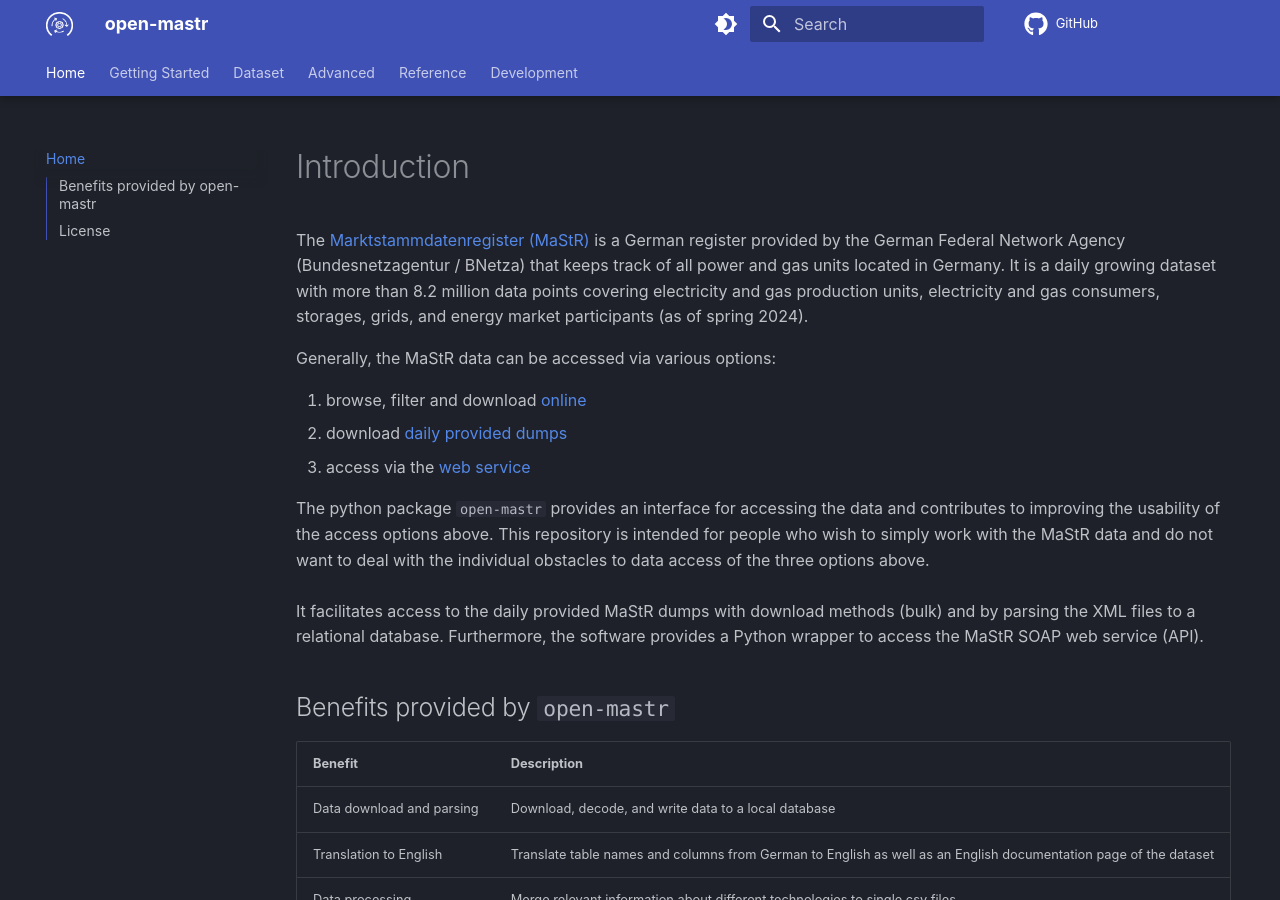
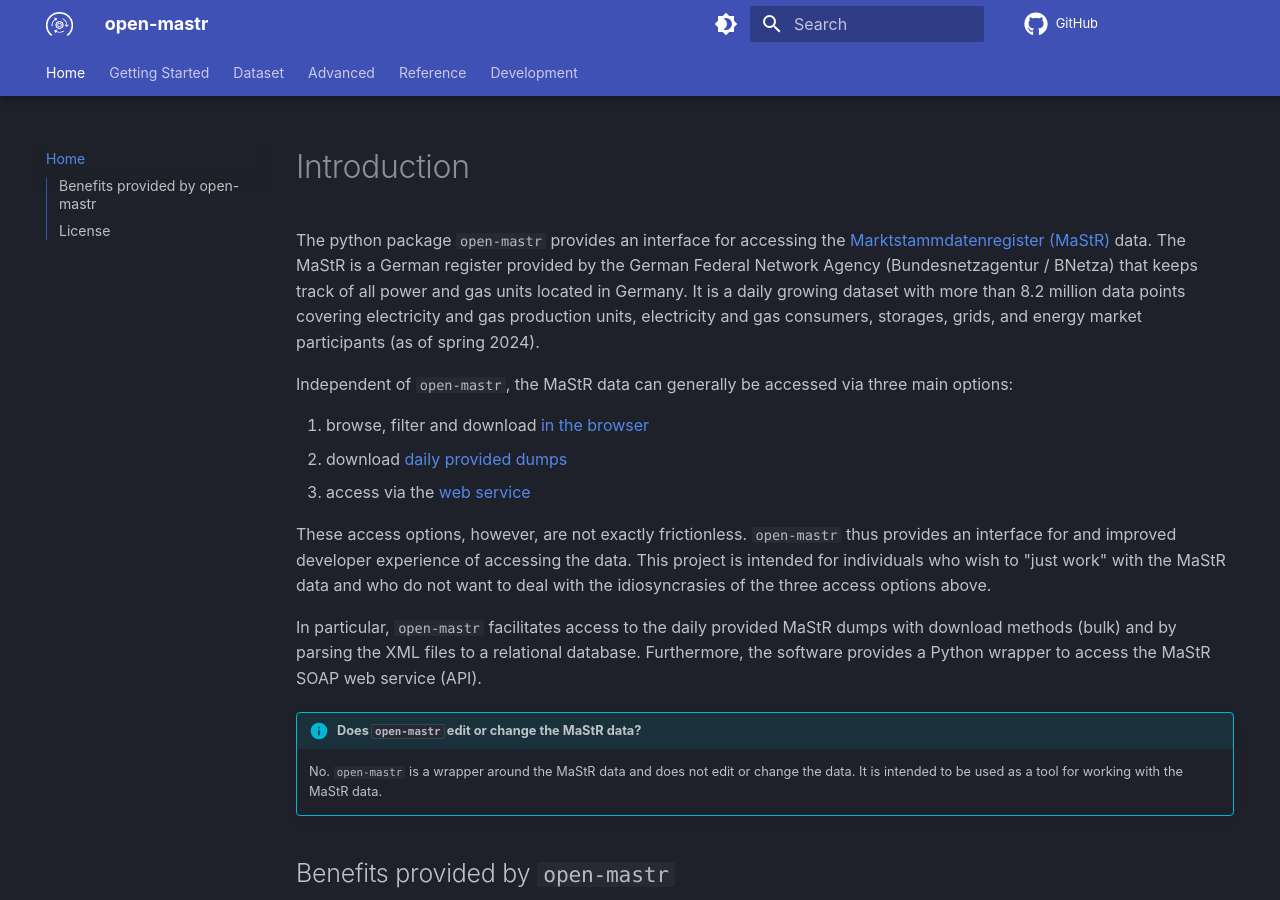
Before and after one commit to OpenEnergyPlatform/open-MaStR, an MkDocs documentation site: the page built from docs/index.md, in a window 1280 px wide and 900 px high. Built offline with MkDocs 1.6.1 and Material for MkDocs 9.7.7, drawn with Linux system fonts in a browser that asks for light colours; emoji names are drawn with the system emoji font; comment, search, counter and statistics services are not loaded.

Commit message:
improve intro texts

```diff
--- a/docs/index.md
+++ b/docs/index.md
@@ -1,29 +1,27 @@
 # Introduction
 
-The [Marktstammdatenregister (MaStR)](https://www.marktstammdatenregister.de/MaStR) is a German register
-provided by the German Federal Network Agency (Bundesnetzagentur / BNetza) that keeps track of all power and gas units located in Germany.
-It is a daily growing dataset with more than 8.2 million data points covering electricity and gas production units, electricity and gas consumers, storages, grids, and energy market participants (as of spring 2024).
+The python package `open-mastr` provides an interface for accessing the [Marktstammdatenregister (MaStR)](https://www.marktstammdatenregister.de/MaStR) data. The MaStR is a German register provided by the German Federal Network Agency (Bundesnetzagentur / BNetza) that keeps track of all power and gas units located in Germany. It is a daily growing dataset with more than 8.2 million data points covering electricity and gas production units, electricity and gas consumers, storages, grids, and energy market participants (as of spring 2024).
 
-Generally, the MaStR data can be accessed via various options:
+Independent of `open-mastr`, the MaStR data can generally be accessed via three main options:
 
-  1. browse, filter and download [online](https://www.marktstammdatenregister.de/MaStR)
-  1. download [daily provided dumps](https://www.marktstammdatenregister.de/MaStR/Datendownload)
-  1. access via the [web service](https://www.marktstammdatenregister.de/MaStRHilfe/subpages/webdienst.html)
+  1. browse, filter and download [in the browser](https://www.marktstammdatenregister.de/MaStR)
+  2. download [daily provided dumps](https://www.marktstammdatenregister.de/MaStR/Datendownload)
+  3. access via the [web service](https://www.marktstammdatenregister.de/MaStRHilfe/subpages/webdienst.html)
 
-The python package `open-mastr` provides an interface for accessing the data and contributes to improving the
-usability of the access options above. This repository is intended for people who wish to simply work with the
-MaStR data and do not want to deal with the individual obstacles to data access of the three options above.  <br> <br>
-It facilitates access to the daily provided MaStR dumps with download methods (bulk) and by
-parsing the XML files to a relational database. Furthermore, the software provides a Python wrapper to access the MaStR
-SOAP web service (API).
+These access options, however, are not exactly frictionless. `open-mastr` thus provides an interface for and improved developer experience of accessing the data. This project is intended for individuals who wish to "just work" with the MaStR data and who do not want to deal with the idiosyncrasies of the three access options above.
+
+In particular, `open-mastr` facilitates access to the daily provided MaStR dumps with download methods (bulk) and by parsing the XML files to a relational database. Furthermore, the software provides a Python wrapper to access the MaStR SOAP web service (API).
+
+!!! info "Does `open-mastr` edit or change the MaStR data?"
+    No. `open-mastr` is a wrapper around the MaStR data and does not edit or change the data. It is intended to be used as a tool for working with the MaStR data.
 
 ## Benefits provided by `open-mastr`
 
-Benefit | Description
-------- | ------
-Data download and parsing | Download, decode, and write data to a local database
-Translation to English | Translate table names and columns from German to English as well as an English documentation page of the dataset
-Data processing | Merge relevant information about different technologies to single csv files
+| Benefit                   | Description                                                                                                      |
+| ------------------------- | ---------------------------------------------------------------------------------------------------------------- |
+| Data download and parsing | Download, decode, and write data to a local database                                                             |
+| Translation to English    | Translate table names and columns from German to English as well as an English documentation page of the dataset |
+| Data processing           | Merge relevant information about different technologies to single csv files                                      |
 
 !!! question "Just here for the data?"
     :sparkles: We regularly run the whole download and cleansing pipeline and upload the dataset as csv files at [zenodo](https://doi.org/10.5281/zenodo.6807425)!
```
Also changed, not shown: README.rst.
